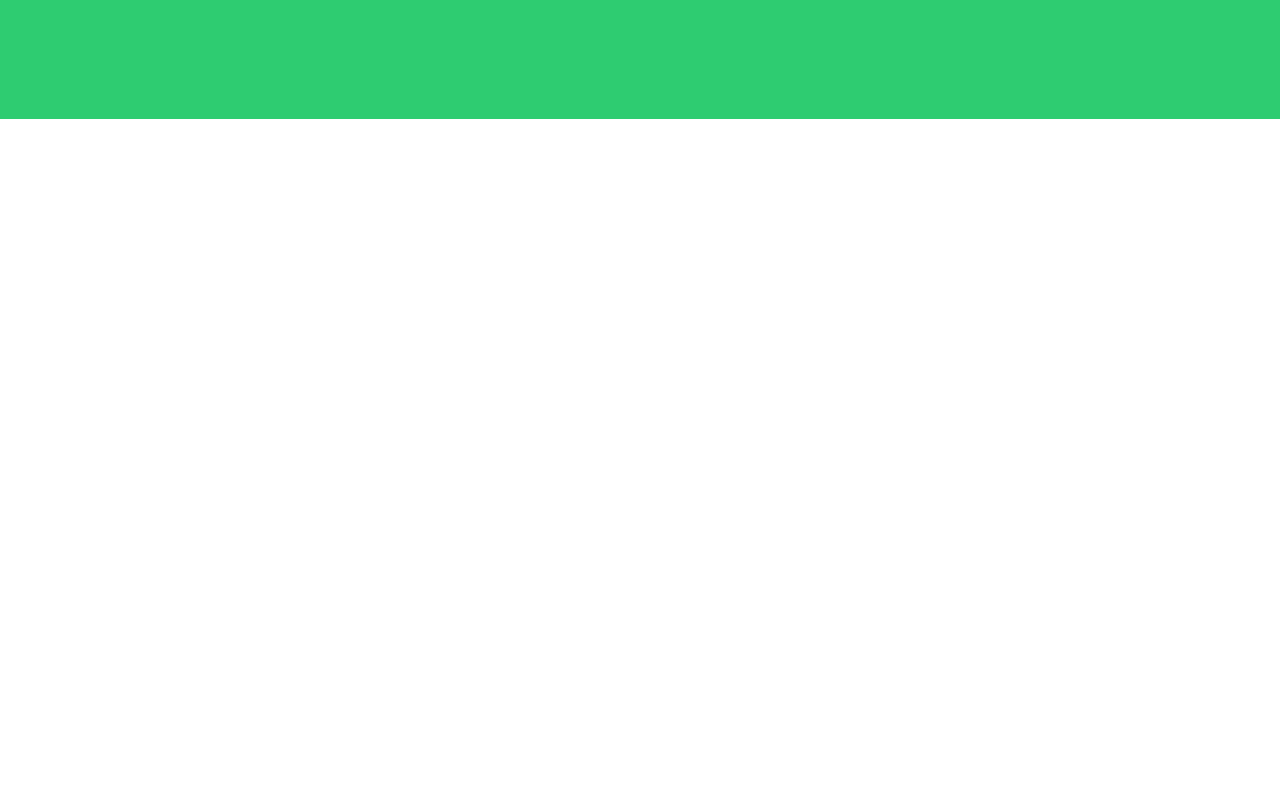
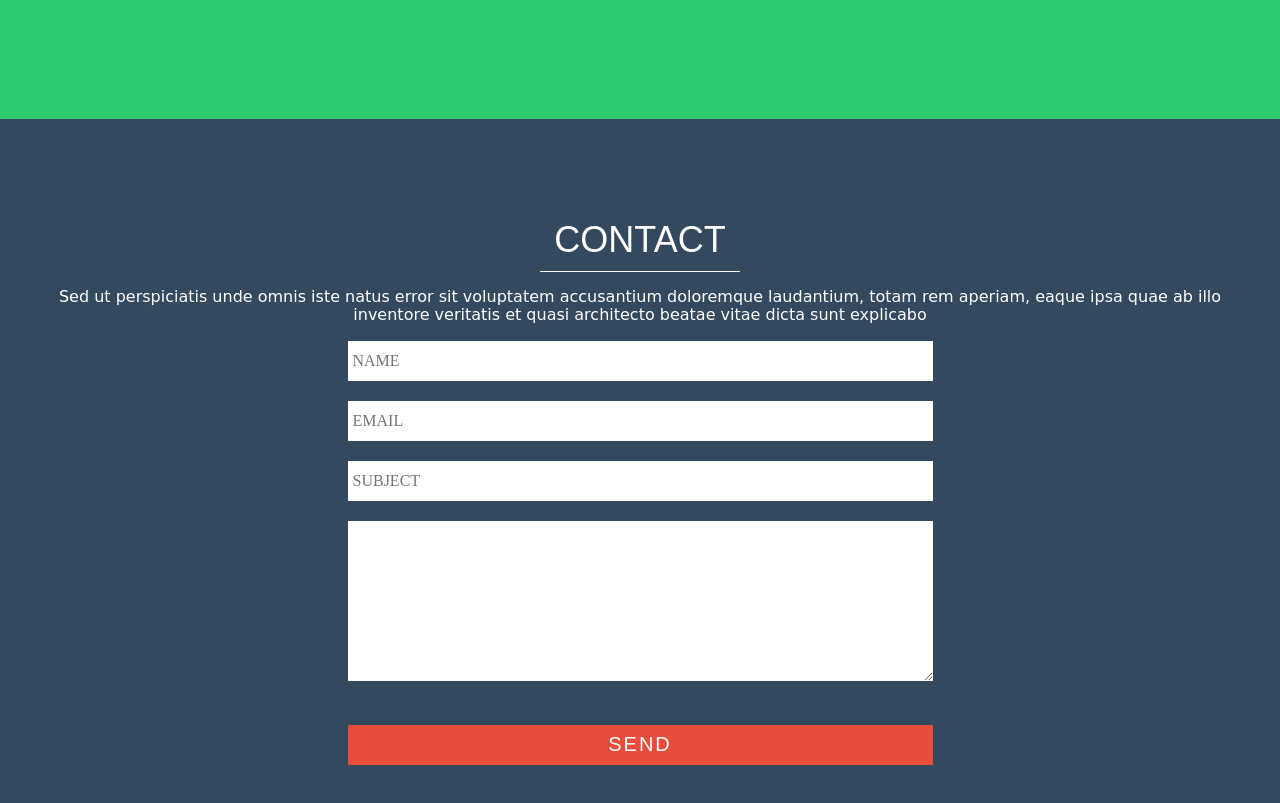
Before and after one commit to volkancetindag/Site_02-HTML-CSS, a plain HTML site: page Coding/index.html in a window 1280 px wide. Shown: the part 3112-3915 px from the top of the page. Before the commit the page ends 3231 px from the top, so only its background shows below. Drawn offline with Linux system fonts and the light colour scheme.

Commit message:
Contact Section
Created contact section

```diff
--- a/Coding/css/main.css
+++ b/Coding/css/main.css
@@ -210,3 +210,38 @@ h3{
 .socialIcons li:nth-child(2){
     margin-left: 10px;
 }
+
+#contact{
+    background-color: #34495e;
+    padding-top: 100px;
+    padding-bottom: 100px;
+}
+#contact .container{
+    text-align: center;
+}
+.contactForm{
+    width: 50%;
+    margin: 0 auto;
+}
+input,textarea{
+    width: 100%;
+    padding: 5px;
+    margin-bottom: 20px;
+    outline: none;
+    border: none;
+    height: 40px;
+    text-transform: uppercase;
+}
+textarea{
+    height: 160px;
+}
+input[type=submit]{
+    background-color: #e74c3c;
+    margin-top: 20px;
+    color: white;
+    font-size: 20px;
+    font-family: Oswald, sans-serif;
+    letter-spacing: 2px;
+    cursor: pointer;
+
+}
--- a/Coding/index.html
+++ b/Coding/index.html
@@ -212,6 +212,29 @@
             </div>
         </div>
     </section>
+    <section id="contact">
+        <div class="container">
+            <div class="ContactTop">
+                <h2>Contact</h2>
+                <p class="ContactParagraph">
+                    Sed ut perspiciatis unde omnis iste natus error sit voluptatem
+                    accusantium doloremque laudantium, totam rem aperiam,
+                    eaque ipsa quae ab illo inventore veritatis et quasi architecto
+                    beatae vitae dicta sunt explicabo
+                </p>
+            </div>
+            <div class="contactContent">
+                <form action="" class="contactForm">
+                    <input type="text"name="name" id="name" placeholder="Name" required>
+                    <input type="email"name="email" id="email" placeholder="Email" required>
+                    <input type="text"name="subject" id="subject" placeholder="Subject">
+                    <textarea name="message" id="message" cols="30" rows="10"></textarea>
+                    <input type="submit" value="SEND">
+
+                </form>
+            </div>
+        </div>
+    </section>
 
     <script src="js/jquery-3.3.1.js"></script>
     <script src="js/main.js"></script>
```
